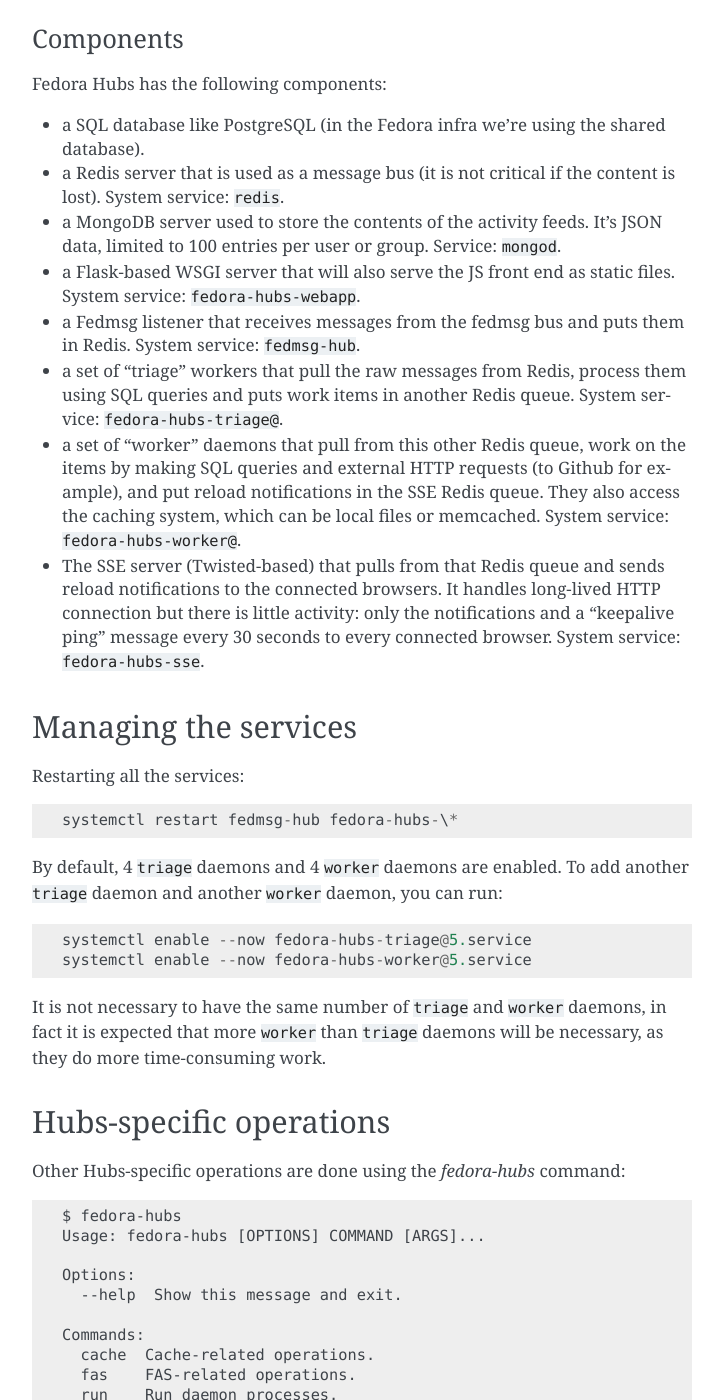
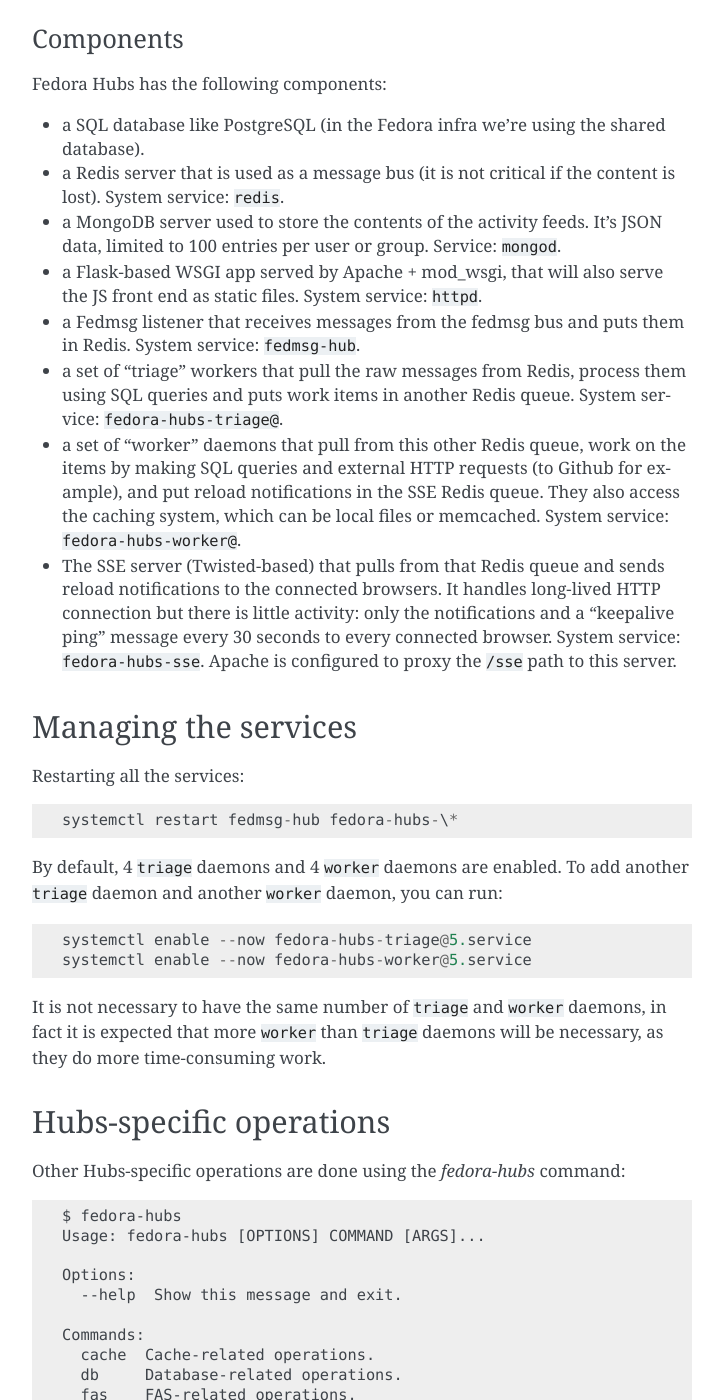
Before and after one commit to FrostyX/infra-docs, a Sphinx documentation site: the page built from docs/sysadmin-guide/sops/hubs.rst, in a window 1280 px wide and 1400 px high, scrolled down 654 px. Shown: the whole window, without its empty margins (388-1111 px from the left). Built offline with Sphinx 7.4.7, drawn with Linux system fonts in a browser that asks for light colours; some of the changed text lies outside the part shown.

Commit message:
Hubs uses Apache now

```diff
--- a/docs/sysadmin-guide/sops/hubs.rst
+++ b/docs/sysadmin-guide/sops/hubs.rst
@@ -46,8 +46,8 @@
   content is lost). System service: ``redis``.
 - a MongoDB server used to store the contents of the activity feeds. It's JSON
   data, limited to 100 entries per user or group. Service: ``mongod``.
-- a Flask-based WSGI server that will also serve the JS front end as static
-  files. System service: ``fedora-hubs-webapp``.
+- a Flask-based WSGI app served by Apache + mod_wsgi, that will also serve the
+  JS front end as static files. System service: ``httpd``.
 - a Fedmsg listener that receives messages from the fedmsg bus and puts them in
   Redis. System service: ``fedmsg-hub``.
 - a set of "triage" workers that pull the raw messages from Redis, process them
@@ -62,7 +62,8 @@
   reload notifications to the connected browsers. It handles long-lived HTTP
   connection but there is little activity: only the notifications and a
   "keepalive ping" message every 30 seconds to every connected browser.
-  System service: ``fedora-hubs-sse``.
+  System service: ``fedora-hubs-sse``. Apache is configured to proxy the
+  ``/sse`` path to this server.
 
 
 Managing the services
@@ -96,6 +97,7 @@
 
     Commands:
       cache  Cache-related operations.
+      db     Database-related operations.
       fas    FAS-related operations.
       run    Run daemon processes.
 
```
